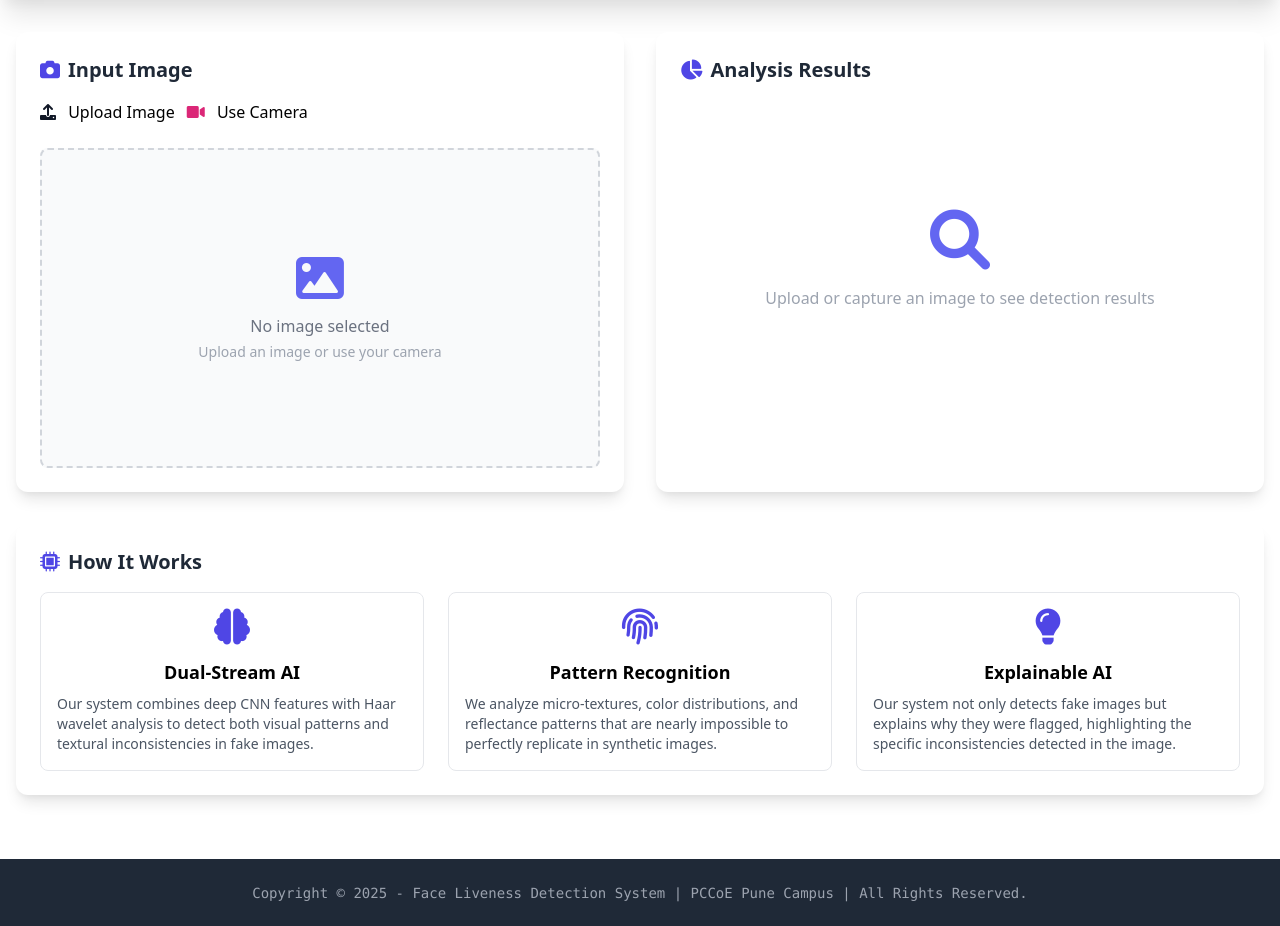
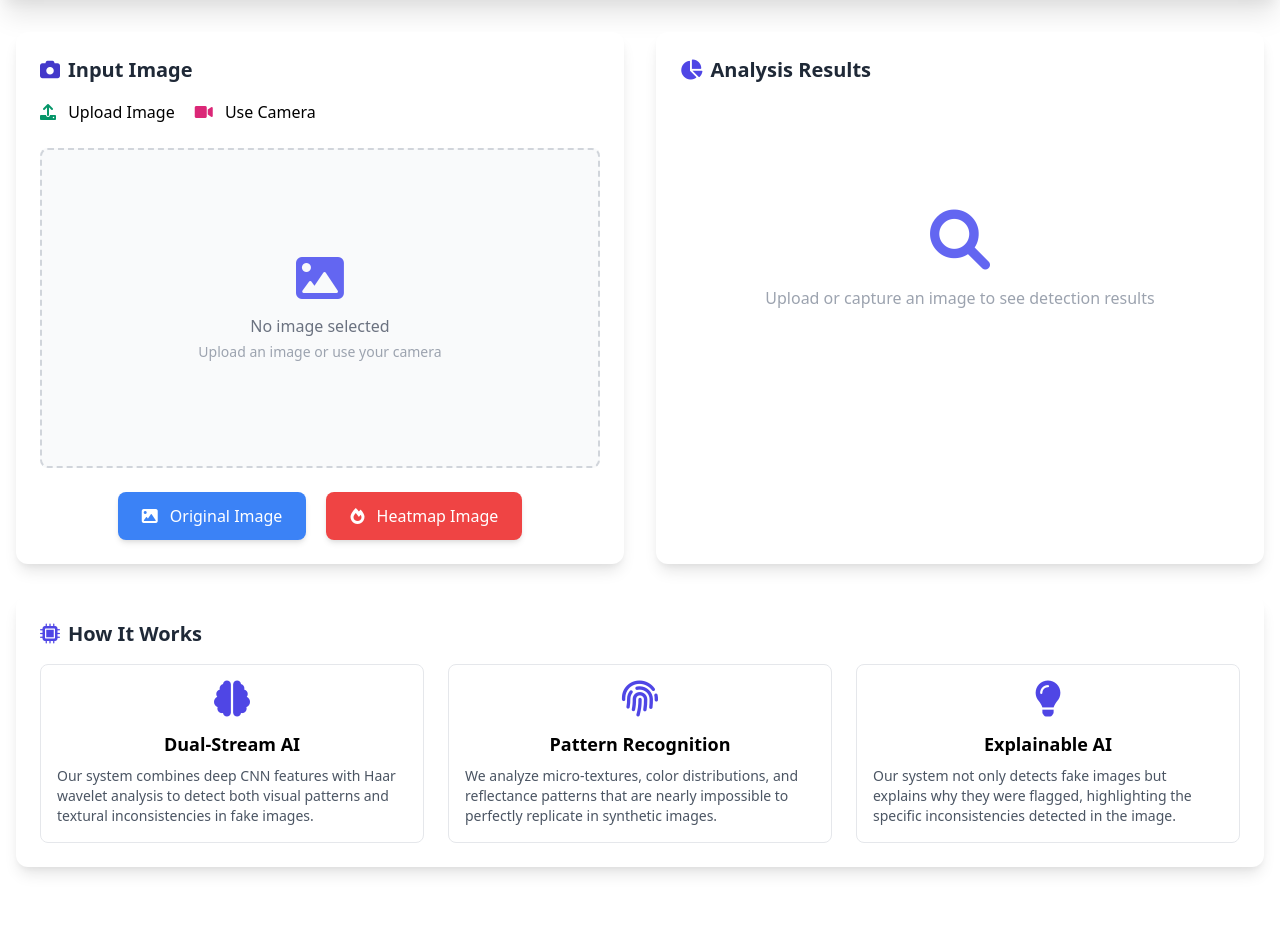
Before and after one commit to Suraj-Encoding/LiveFace, a Flask app: page / in a window 1280 px wide. Shown: the part 120-1046 px from the top of the page. Run offline with Flask 2, Linux system fonts and the light colour scheme.

Commit message:
feat: added heatmap and original image button

```diff
--- a/templates/index.html
+++ b/templates/index.html
@@ -49,13 +49,13 @@
             <div class="bg-white rounded-xl shadow-lg overflow-hidden transition-all">
                 <div class="p-6">
                     <h2 class="text-xl font-bold text-gray-800 mb-4 flex items-center">
-                        <i class="fas fa-camera mr-2 text-indigo-600"></i>
+                        <i class="fas fa-camera mr-2 text-indigo-700"></i>
                         Input Image
                     </h2>
 
-                    <div class="flex flex-wrap gap-3 mb-6">
+                    <div class="flex flex-wrap gap-5 mb-6">
                         <button id="uploadBtn" class="btn-primary">
-                            <i class="fas fa-upload mr-2 text-gray-900"></i>
+                            <i class="fas fa-upload mr-2 text-green-600"></i>
                             Upload Image
                         </button>
                         <input type="file" id="fileInput" class="hidden" accept="image/*">
@@ -66,7 +66,7 @@
                         </button>
 
                         <button id="resetBtn" class="btn-outline hidden">
-                            <i class="fas fa-redo mr-2"></i>
+                            <i class="fas fa-redo mr-2 text-red-600"></i>
                             Reset
                         </button>
                     </div>
@@ -84,16 +84,6 @@
 
                         <!-- # Image Preview -->
                         <div id="imagePreview" class="hidden w-full h-full flex flex-col items-center justify-center">
-                            <div class="flex gap-2 mb-4">
-                                <button id="showOriginalBtn" class="btn-primary">
-                                    <i class="fas fa-image mr-2"></i>
-                                    Original Image
-                                </button>
-                                <button id="showHeatmapBtn" class="btn-secondary">
-                                    <i class="fas fa-fire mr-2"></i>
-                                    Heatmap Image
-                                </button>
-                            </div>
                             <img id="previewImg" class="max-h-full max-w-full object-contain" alt="Preview">
                         </div>
 
@@ -107,11 +97,15 @@
                         <canvas id="canvas" class="hidden"></canvas>
                     </div>
 
-                    <div id="processingIndicator" class="hidden mt-4 text-center">
-                        <div
-                            class="inline-block animate-spin rounded-full h-8 w-8 border-t-2 border-b-2 text-indigo-600">
-                        </div>
-                        <p class="mt-2 text-indigo-600">Processing image...</p>
+                    <div class="flex flex-wrap gap-5 mt-6 justify-center">
+                        <button id="showOriginalBtn" class="btn-primary px-6 py-3 rounded-lg shadow-md bg-blue-500 text-white hover:bg-blue-600 transition-all">
+                            <i class="fas fa-image mr-2"></i>
+                            Original Image
+                        </button>
+                        <button id="showHeatmapBtn" class="btn-secondary px-6 py-3 rounded-lg shadow-md bg-red-500 text-white hover:bg-red-600 transition-all">
+                            <i class="fas fa-fire mr-2"></i>
+                            Heatmap Image
+                        </button>
                     </div>
                 </div>
             </div>
```
